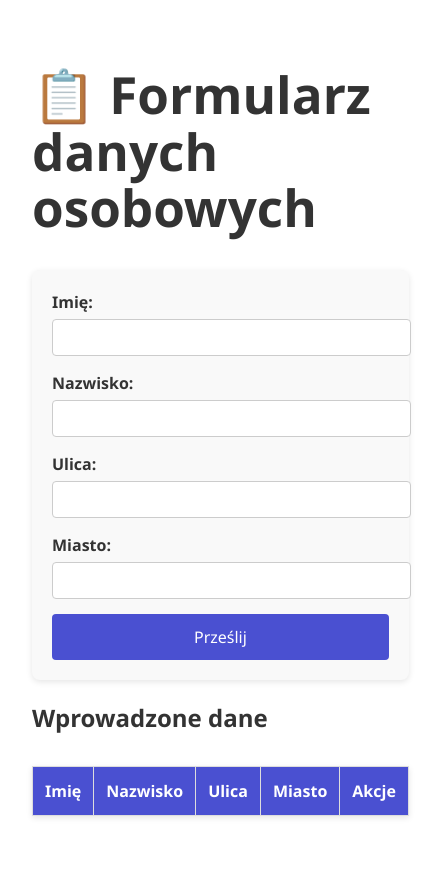
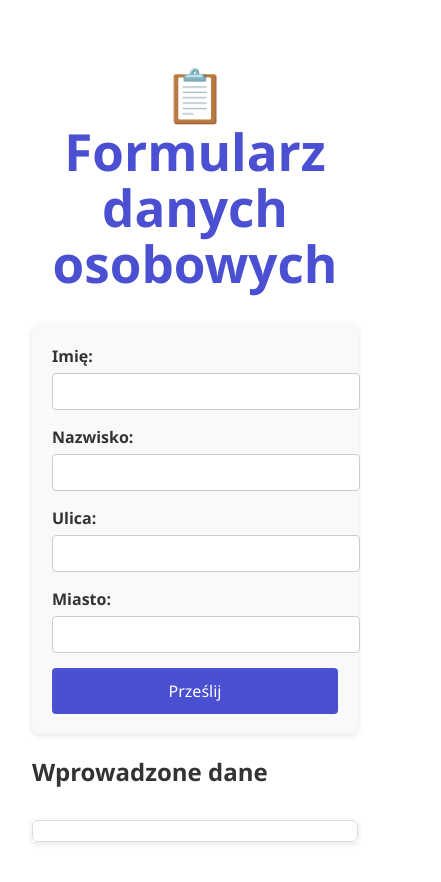
Before and after one commit to Tymekkkkk/vite-react, a React (Vite) app: page / in a window 390 px wide. Shown: the top 882 px of the page, 441 px wide, since content can reach past the window. Built offline with nearby package versions, Linux system fonts and the light colour scheme.

Commit message:
Update App.css

```diff
--- a/src/App.css
+++ b/src/App.css
@@ -6,7 +6,7 @@
   color: #333;
 }
 
-header h1 {
+h1 {
   text-align: center;
   color: #4a50d1;
   margin-bottom: 2rem;
@@ -82,3 +82,52 @@ table tr:nth-child(even) {
 table tr:hover {
   background-color: #e6e6ff;
 }
+
+/* Styl dla przycisku Usuń */
+table button {
+  background: #d9534f;
+  color: white;
+  border: none;
+  padding: 6px 12px;
+  border-radius: 4px;
+  cursor: pointer;
+  transition: background 0.3s;
+}
+
+table button:hover {
+  background: #c9302c;
+}
+
+/* Responsywność */
+@media (max-width: 600px) {
+  table, thead, tbody, th, td, tr {
+    display: block;
+  }
+
+  table tr {
+    margin-bottom: 15px;
+    border: 1px solid #ddd;
+    border-radius: 6px;
+    padding: 10px;
+    background: #fff;
+  }
+
+  table td {
+    text-align: left;
+    padding: 8px;
+    border: none;
+    position: relative;
+  }
+
+  table td::before {
+    content: attr(data-label);
+    font-weight: bold;
+    display: block;
+    margin-bottom: 5px;
+    color: #4a50d1;
+  }
+
+  table th {
+    display: none;
+  }
+}
```
